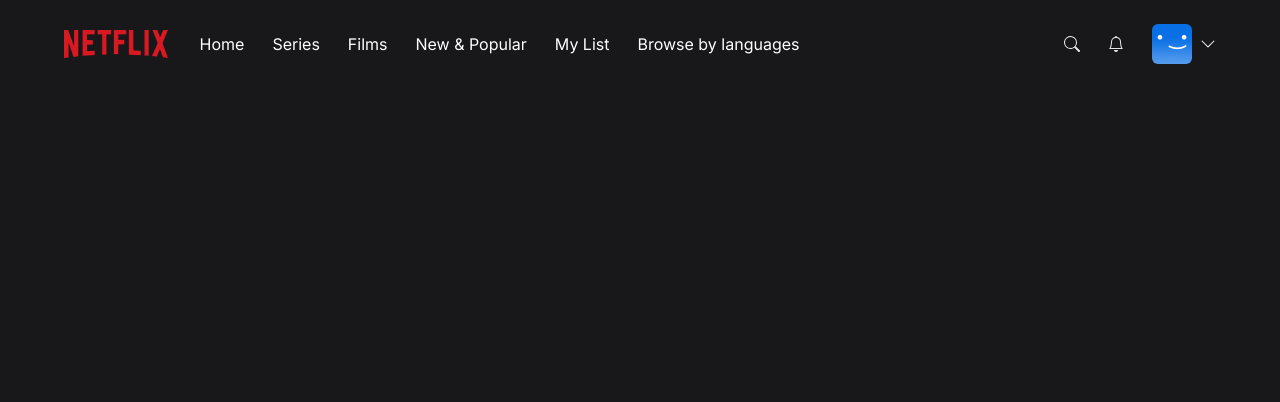
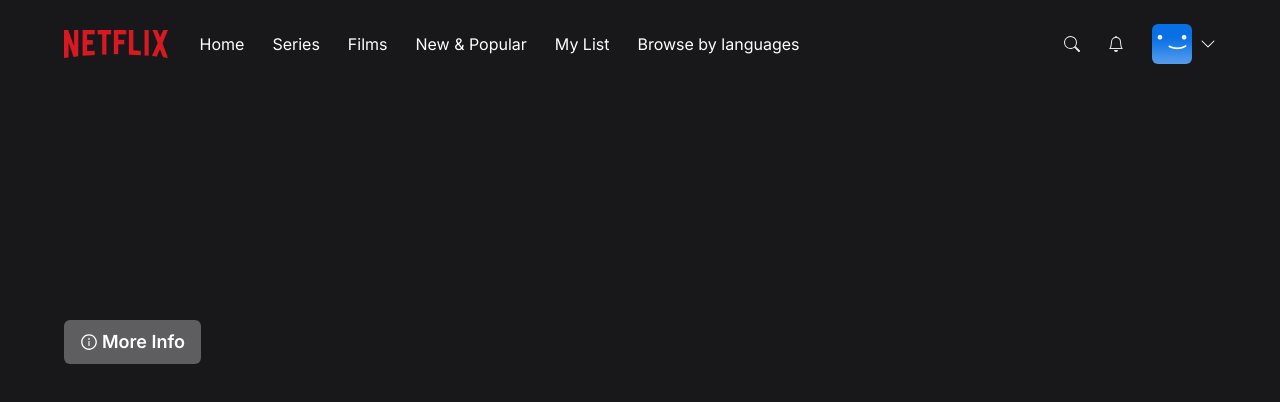
Before and after one commit to Zionye/next-netflix, a Next.js app: page / in a window 1280 px wide. Shown: the top 402 px of the page. Built offline with nearby package versions, Linux system fonts and the light colour scheme; no server answers; the database is empty.

Commit message:
fix: Add random movie UI

```diff
--- /dev/null
+++ b/src/actions/movie.ts
@@ -0,0 +1,14 @@
+"use server";
+
+import prismadb from '~/lib/prismadb';
+
+export async function fetchRandomMovie() {
+  const movieCount = await prismadb.movie.count()
+  const randomIndex = Math.floor(Math.random() * movieCount)
+  const randomMovies = await prismadb.movie.findMany({
+    take: 1,
+    skip: randomIndex
+  })
+  console.log('randomMovies[0]: ', randomMovies[0]);
+  return randomMovies[0];
+}
--- a/src/app/page.tsx
+++ b/src/app/page.tsx
@@ -1,11 +1,13 @@
 "use client"
 import Navbar from "~/components/Navbar"
+import Billboard from "~/components/Billboard"
 
 export default function Home() {
 
   return (
     <>
       <Navbar />
+      <Billboard />
     </>
   )
 }
--- /dev/null
+++ b/src/components/Billboard.tsx
@@ -0,0 +1,47 @@
+
+'use client'
+import React, { useEffect, useState } from 'react'
+import { fetchRandomMovie } from '~/actions/movie'
+import { AiOutlineInfoCircle } from "react-icons/ai"
+
+const Billboard = () => {
+  const [movie, setMovie] = useState({});
+
+  async function startFetching() {
+    const data = await fetchRandomMovie()
+    setMovie(data)
+    console.log('randomMovie: ', data);
+  }
+  useEffect(() => {
+    startFetching()
+  }, [])
+
+  return (
+    <div className='relative h-[56.25vw]'>
+      <video
+        className="w-full h-[56.25vw] object-cover brightness-[60%] transition duration-500"
+        autoPlay
+        muted
+        loop
+        poster={ movie?.thumbnailUrl }
+        src={ movie?.videoUrl }
+      />
+      <div className="absolute top-[30%] md:top-[40%] ml-4 md:ml-16">
+        <p className="text-white text-1xl md:text-5xl h-full w-[50%] lg:text-6xl font-bold drop-shadow-xl">
+          {movie?.title}
+        </p>
+        <p className="text-white text-[8px] md:text-lg mt-3 md:mt-8 w-[90%] md:w-[80%] lg:w-[50%] drop-shadow-xl">
+          {movie?.description}
+        </p>
+        <div className="flex flex-row items-center mt-3 md:mt-4 gap-3">
+          <button className='bg-white text-white bg-opacity-30 rounded-md py-1 md:py-2 px-2 md:px-4 w-auto text-xs lg:text-lg font-semibold flex flex-row items-center hover:bg-opacity-20 transition'>
+            <AiOutlineInfoCircle className="mr-1" />
+            More Info
+          </button>
+        </div>
+      </div>
+    </div>
+  )
+}
+
+export default Billboard
```
